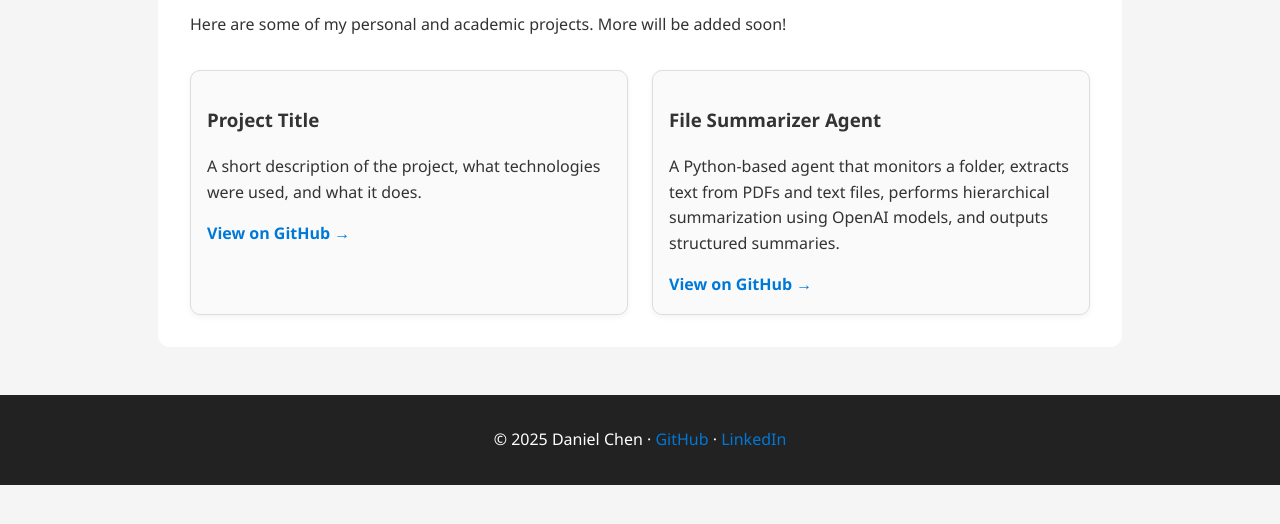
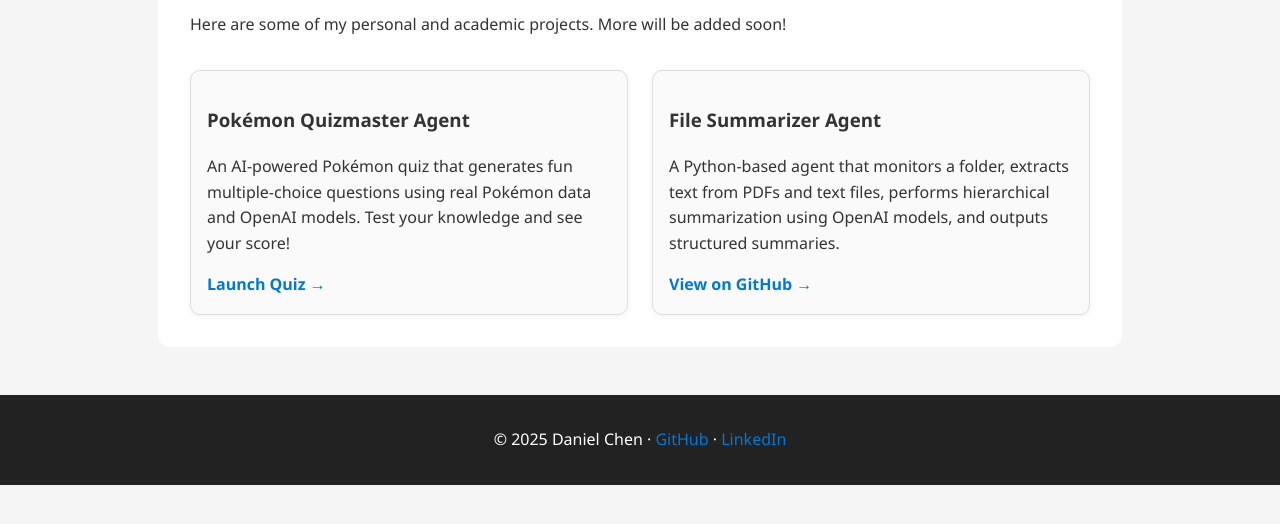
Before and after one commit to Suizaray/Personal-Website, a plain HTML site: page projects.html in a window 1280 px wide. Shown: the part 266-790 px from the top of the page. Drawn offline with Linux system fonts and the light colour scheme.

Commit message:
Poke quiz project

```diff
--- a/projects.html
+++ b/projects.html
@@ -23,11 +23,15 @@
     <p>Here are some of my personal and academic projects. More will be added soon!</p>
 
     <div class="projects-grid">
-      <div class="project-card">
-        <h3>Project Title</h3>
-        <p>A short description of the project, what technologies were used, and what it does.</p>
-        <a href="#">View on GitHub →</a>
-      </div>
+<div class="project-card">
+  <h3>Pokémon Quizmaster Agent</h3>
+  <p>
+    An AI-powered Pokémon quiz that generates fun multiple-choice questions
+    using real Pokémon data and OpenAI models. Test your knowledge and see your score!
+  </p>
+  <a href="https://your-streamlit-app-url.streamlit.app" target="_blank">Launch Quiz →</a>
+</div>
+
 
 <div class="project-card">
   <h3>File Summarizer Agent</h3>
```
